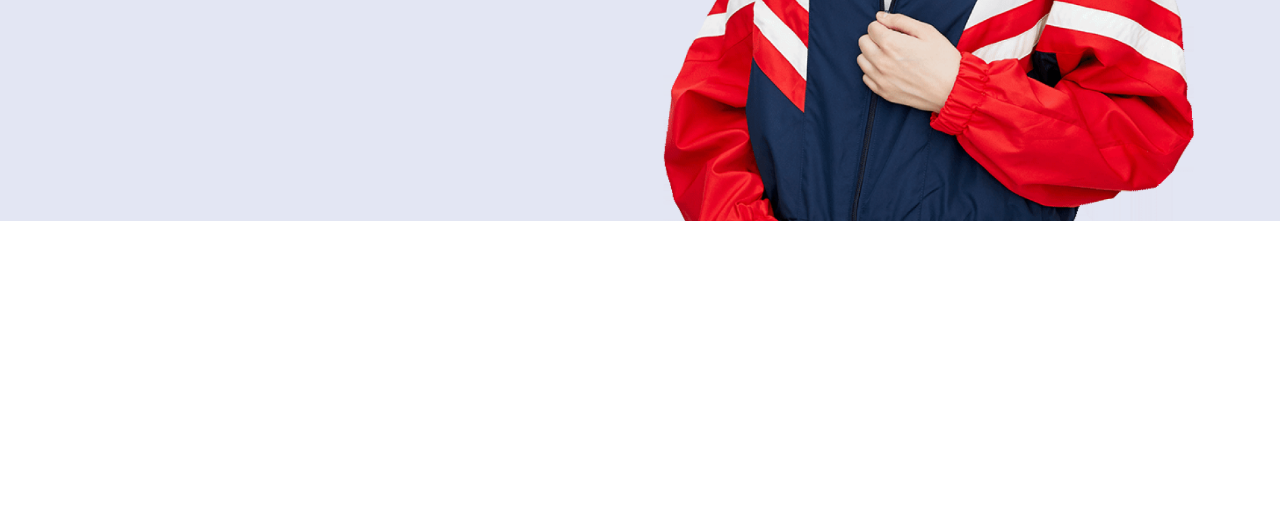
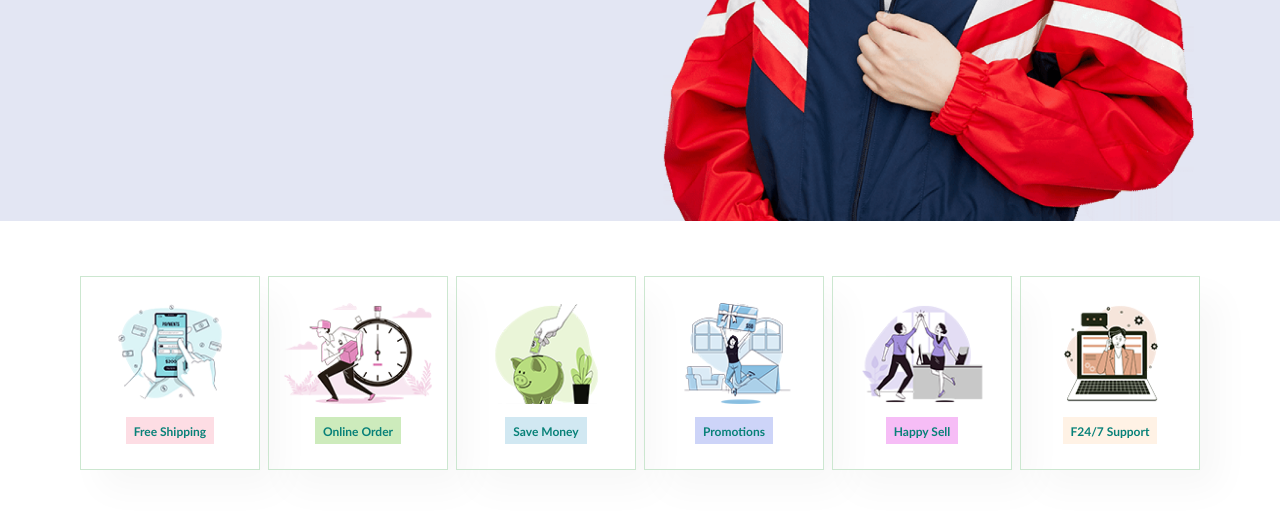
Before and after one commit to Sajjal-Malik/Web-Development-Training-Tasks, a plain HTML site: page ECommerce Website HTML CSS JS/index.html in a window 1280 px wide. Shown: the part 582-1107 px from the top of the page. Before the commit the page ends 803 px from the top, so only its background shows below. Drawn offline with Linux system fonts and the light colour scheme.

Commit message:
Modified html css in Ecommerce project

```diff
--- a/ECommerce Website HTML CSS JS/index.html
+++ b/ECommerce Website HTML CSS JS/index.html
@@ -30,6 +30,32 @@
             <button>Shop Now</button>
         </section>
 
+        <section id="feature" class="section-p1">
+            <div class="fe-box">
+                <img src="images/features/f1.png" alt="">
+                <h6>Free Shipping</h6>
+            </div>
+            <div class="fe-box">
+                <img src="images/features/f2.png" alt="">
+                <h6>Online Order</h6>
+            </div>
+            <div class="fe-box">
+                <img src="images/features/f3.png" alt="">
+                <h6>Save Money</h6>
+            </div>
+            <div class="fe-box">
+                <img src="images/features/f4.png" alt="">
+                <h6>Promotions</h6>
+            </div>
+            <div class="fe-box">
+                <img src="images/features/f5.png" alt="">
+                <h6>Happy Sell</h6>
+            </div>
+            <div class="fe-box">
+                <img src="images/features/f6.png" alt="">
+                <h6>F24/7 Support</h6>
+            </div>
+        </section>
 
         <script src="script.js"></script>
 
--- a/ECommerce Website HTML CSS JS/style.css
+++ b/ECommerce Website HTML CSS JS/style.css
@@ -7,6 +7,20 @@
 
 body{
     width: 100%;
+}
+
+p{
+    font-size: 16px;
+    color: #465b52;
+    margin: 15px 0 20px 0;
+}
+
+.section-p1{
+    padding: 40px 80px;
+}
+
+.section-m1{
+    margin: 40px 0;
 }
 
 /* Home Page */
@@ -61,6 +75,7 @@ body{
     left: 20px;
 }
 
+
 /* Hero Section */
 
 #hero{
@@ -102,5 +117,58 @@ body{
     cursor: pointer;
     font-weight: 700;
     font-size: 15px;
+}
 
+
+/* Feature Section */
+
+#feature{
+    display: flex;
+    align-items: center;
+    justify-content: space-between;
+    flex-wrap: wrap;
 }
+
+#feature .fe-box{
+    width: 180px;
+    text-align: center;
+    padding: 25px 15px;
+    box-shadow: 20px 20px 34px rgba(0, 0, 0, 0.03);
+    border: 1px solid #cce7d0;
+    margin: 15px 0;
+}
+
+#feature .fe-box:hover{
+    box-shadow: 10px 10px 54px rgba(70, 60, 221, 0.1);
+}
+
+#feature .fe-box img{
+    width: 100%;
+    margin-bottom: 10px;
+}
+
+#feature .fe-box h6{
+    display: inline-block;
+    font-weight: 700;
+    font-size: 12px;
+    padding: 9px 8px 6px 8px;
+    line-height: 1;
+    color: #088178;
+    background-color: #fddde4;
+}
+
+#feature .fe-box:nth-child(2) h6{
+    background-color: #cdebbc;
+}
+#feature .fe-box:nth-child(3) h6{
+    background-color: #d1e8f2;
+}
+#feature .fe-box:nth-child(4) h6{
+    background-color: #cdd4f8;
+}
+#feature .fe-box:nth-child(5) h6{
+    background-color: #f6bdf6;
+}
+#feature .fe-box:nth-child(6) h6{
+    background-color: #fff2e5;
+}
```
